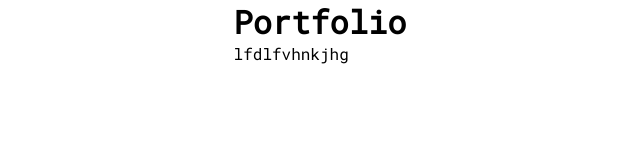
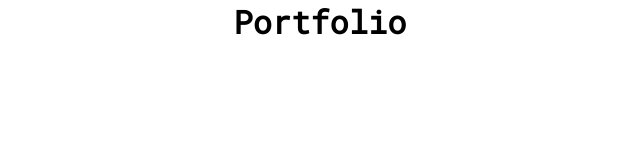
Before and after one commit to pasternakewa/pasternakewa.github.io, a React (Create React App) app: page / in a window 1280 px wide. Shown: the top 160 px of the page, without its empty margins (320-960 px from the left). Built offline with nearby package versions, Linux system fonts and the light colour scheme.

Commit message:
Update App.js

```diff
--- a/src/App.js
+++ b/src/App.js
@@ -4,7 +4,6 @@ function App() {
   return (
     <div className="App">
       <h1>Portfolio</h1>
-      <p>lfdlfvhnkjhg</p>
     </div>
   );
 }
```
